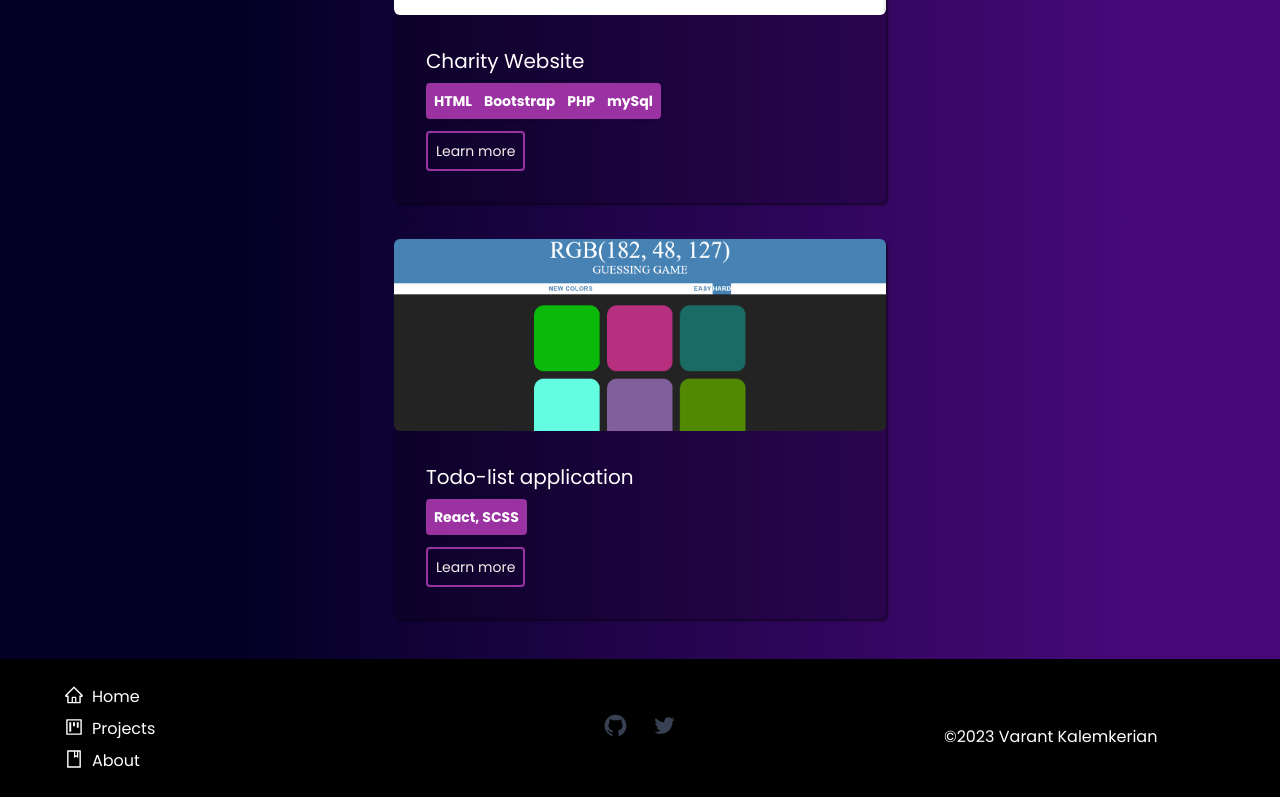
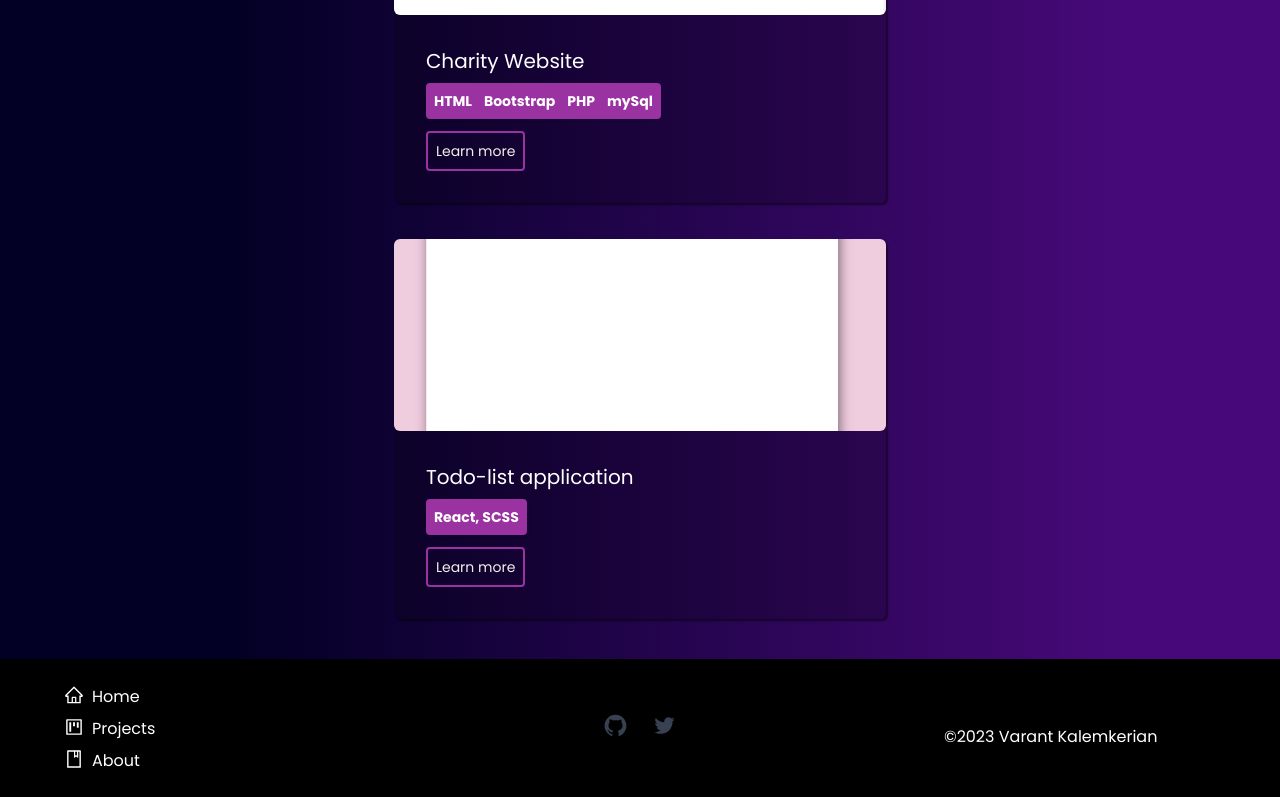
Before and after one commit to Varantt/Portfolio-website, a React (Vite) app: page /projects in a window 1280 px wide. Shown: the part 2065-2862 px from the top of the page. Built offline with nearby package versions, Linux system fonts and the light colour scheme.

Commit message:
img changed

```diff
--- a/src/data.js
+++ b/src/data.js
@@ -47,7 +47,7 @@ export default [
     stack: ["React, SCSS"],
     description:
       "This project is a todo-list responsive react application, where i used my scss and React skills to create a useful application",
-    imgUrl: "/assets/colorgame.png",
-    link: "https://github.com/Varantt/Color-game-project",
+    imgUrl: "/assets/todo.png",
+    link: "https://vktodolist.netlify.app",
   },
 ];
```
Also changed, not shown: public/assets/todo.png (added).
